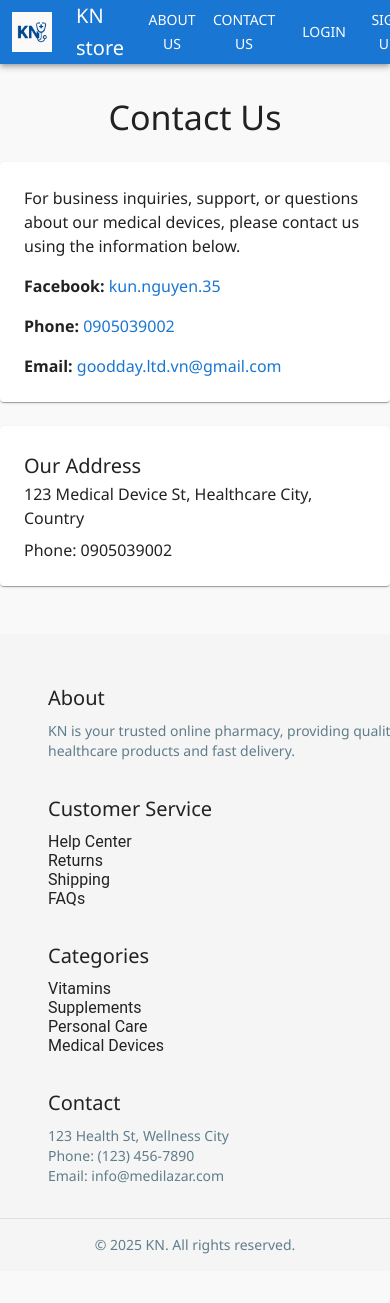
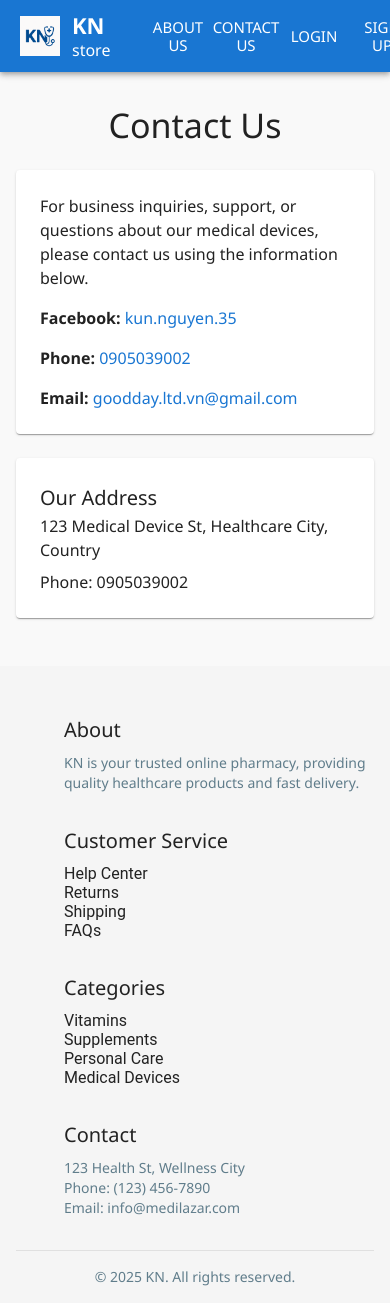
Before and after one commit to Hustlangloichoi/FinalProject-fe, a React (Create React App) app: page /contact in a window 390 px wide. Shown: the top 1303 px of the page. Before the commit the page ends 1271 px from the top, so only its background shows below. Built offline with nearby package versions, Linux system fonts and the light colour scheme.

Commit message:
adding responsive

```diff
--- a/src/components/CategorySection.js
+++ b/src/components/CategorySection.js
@@ -16,10 +16,29 @@ const CategoriesWrapper = styled.div`
   justify-content: center;
   gap: 30px;
   margin-top: 20px;
+  flex-wrap: wrap;
+
+  @media (max-width: 600px) {
+    gap: 12px;
+    justify-content: center;
+  }
 `;
 
 const CategoryItem = styled.div`
   text-align: center;
+  min-width: 140px;
+  flex: 1 1 180px;
+  max-width: 200px;
+
+  @media (max-width: 900px) {
+    flex: 1 1 45%;
+    max-width: 48%;
+  }
+
+  @media (max-width: 600px) {
+    flex: 1 1 100%;
+    max-width: 100%;
+  }
 `;
 
 const CategoryIcon = styled.div`
--- a/src/components/HeroSection.js
+++ b/src/components/HeroSection.js
@@ -34,10 +34,9 @@ const Content = styled.div`
   flex-direction: column;
   align-items: center;
   justify-content: flex-start;
-  height: 160px;
-  box-sizing: border-box;
-  overflow: auto;
-  word-break: break-word;
+  @media (max-width: 600px) {
+    padding: 16px 18px;
+  }
 `;
 
 const Title = styled.h1`
--- a/src/components/ProductFilter.js
+++ b/src/components/ProductFilter.js
@@ -20,8 +20,11 @@ export const FILTER_PRICE_OPTIONS = [
 ];
 
 const FilterWrapper = styled.div`
-  padding: 24px;
+  padding: 8px;
   width: 250px;
+  @media (max-width: 900px) {
+    width: 100%;
+  }
 `;
 const SectionTitle = styled.h6`
   font-weight: 600;
--- a/src/components/PromoBannerSection.js
+++ b/src/components/PromoBannerSection.js
@@ -5,6 +5,9 @@ const Section = styled.section`
   padding: 30px 0;
   background: #33acff;
   text-align: center;
+  @media (max-width: 600px) {
+    padding: 16px 0;
+  }
 `;
 
 const PromoBannerSection = () => (
--- a/src/components/TestimonialSection.js
+++ b/src/components/TestimonialSection.js
@@ -4,6 +4,10 @@ import React from "react";
 const Section = styled.section`
   padding: 30px 0;
   background: #33acff;
+  @media (max-width: 600px) {
+    padding-left: 8px;
+    padding-right: 8px;
+  }
 `;
 
 const Title = styled.h2`
@@ -15,6 +19,11 @@ const TestimonialsWrapper = styled.div`
   justify-content: center;
   gap: 30px;
   margin-top: 20px;
+  flex-wrap: wrap;
+  @media (max-width: 600px) {
+    gap: 12px;
+    justify-content: flex-start;
+  }
 `;
 
 const TestimonialCard = styled.div`
--- a/src/components/admin/AdminDashboardCard.js
+++ b/src/components/admin/AdminDashboardCard.js
@@ -19,6 +19,12 @@ const Card = styled.div`
   &:hover {
     box-shadow: 0 6px 24px rgba(0, 0, 0, 0.16);
   }
+  @media (max-width: 600px) {
+    min-width: 90vw;
+    width: 98vw;
+    height: auto;
+    padding: 16px;
+  }
 `;
 const Title = styled.h6`
   margin-bottom: 8px;
--- a/src/layouts/MainFooter.js
+++ b/src/layouts/MainFooter.js
@@ -3,7 +3,16 @@ import { Box, Grid, Typography, Link } from "@mui/material";
 
 function MainFooter() {
   return (
-    <Box component="footer" sx={{ background: "#f5f5f5", mt: 6, pt: 6, pb: 2 }}>
+    <Box
+      component="footer"
+      sx={{
+        background: "#f5f5f5",
+        mt: 6,
+        pt: 6,
+        pb: 2,
+        px: { xs: 2, sm: 0 },
+      }}
+    >
       <Grid
         container
         spacing={4}
--- a/src/layouts/MainHeader.js
+++ b/src/layouts/MainHeader.js
@@ -26,12 +26,12 @@ function MainHeader() {
   return (
     <Box>
       <AppBar position="static">
-        <Toolbar variant="dense">
+        <Toolbar variant="dense" sx={{ px: { xs: 1, sm: 2 }, minHeight: 60, py: 1.5 }}>
           <IconButton
             edge="start"
             color="inherit"
             aria-label="menu"
-            sx={{ mr: 2 }}
+            sx={{ mr: 1, p: 0.5, ml: { xs: 1, sm: 2 } }}
           >
             <Logo />
           </IconButton>
@@ -39,21 +39,41 @@ function MainHeader() {
             variant="h6"
             color="inherit"
             component="div"
-            sx={{ mr: 2 }}
+            sx={{
+              mr: 2,
+              fontWeight: 700,
+              fontSize: 22,
+              lineHeight: 1,
+              minWidth: 60,
+            }}
           >
-            KN store
+            KN
+            <br />
+            <span style={{ fontWeight: 400, fontSize: 16 }}>store</span>
           </Typography>
           <Box sx={{ flexGrow: 1 }} />
           <Button
             color="inherit"
-            sx={{ mr: 1 }}
+            sx={{
+              mr: 1,
+              px: 1,
+              minWidth: 60,
+              fontSize: 15,
+              lineHeight: 1.2,
+            }}
             onClick={() => navigate("/about")}
           >
             About Us
           </Button>
           <Button
             color="inherit"
-            sx={{ mr: 2 }}
+            sx={{
+              mr: 1,
+              px: 1,
+              minWidth: 60,
+              fontSize: 15,
+              lineHeight: 1.2,
+            }}
             onClick={() => navigate("/contact")}
           >
             Contact Us
@@ -63,7 +83,13 @@ function MainHeader() {
               {user?.role === "admin" && (
                 <Button
                   color="inherit"
-                  sx={{ mr: 2 }}
+                  sx={{
+                    mr: 1,
+                    px: 1,
+                    minWidth: 60,
+                    fontSize: 15,
+                    lineHeight: 1.2,
+                  }}
                   onClick={() => navigate("/admin")}
                 >
                   Admin Panel
@@ -72,22 +98,51 @@ function MainHeader() {
               {user?.role === "user" && (
                 <IconButton
                   color="inherit"
-                  sx={{ mr: 2 }}
+                  sx={{ mr: 1, p: 0.5 }}
                   onClick={() => navigate("/user")}
                 >
-                  <AccountCircleIcon />
+                  {" "}
+                  <AccountCircleIcon />{" "}
                 </IconButton>
               )}
-              <Button color="inherit" onClick={handleLogout}>
+              <Button
+                color="inherit"
+                sx={{
+                  px: 1,
+                  minWidth: 60,
+                  fontSize: 15,
+                  lineHeight: 1.2,
+                }}
+                onClick={handleLogout}
+              >
                 Logout
               </Button>
             </>
           ) : (
             <>
-              <Button color="inherit" onClick={() => setOpenLogin(true)}>
+              <Button
+                color="inherit"
+                sx={{
+                  mr: 1,
+                  px: 1,
+                  minWidth: 60,
+                  fontSize: 15,
+                  lineHeight: 1.2,
+                }}
+                onClick={() => setOpenLogin(true)}
+              >
                 Login
               </Button>
-              <Button color="inherit" onClick={() => setOpenSignup(true)}>
+              <Button
+                color="inherit"
+                sx={{
+                  px: 1,
+                  minWidth: 60,
+                  fontSize: 15,
+                  lineHeight: 1.2,
+                }}
+                onClick={() => setOpenSignup(true)}
+              >
                 Sign Up
               </Button>
             </>
--- a/src/pages/ContactPage.js
+++ b/src/pages/ContactPage.js
@@ -8,7 +8,7 @@ import {
 
 function ContactPage() {
   return (
-    <Box sx={{ maxWidth: 600, mx: "auto", mt: 4 }}>
+    <Box sx={{ maxWidth: 600, mx: "auto", mt: 4, px: { xs: 2, sm: 0 } }}>
       <Typography variant="h4" align="center" sx={{ mb: 3 }}>
         Contact Us
       </Typography>
--- a/src/pages/HomePage.js
+++ b/src/pages/HomePage.js
@@ -1,5 +1,15 @@
 import React, { useState, useEffect } from "react";
-import { Alert, Box, Container, Stack } from "@mui/material";
+import {
+  Alert,
+  Box,
+  Container,
+  Stack,
+  Button,
+  Dialog,
+  DialogTitle,
+  DialogContent,
+  useMediaQuery,
+} from "@mui/material";
 import ProductFilter, { SORT_BY_OPTIONS } from "../components/ProductFilter";
 import ProductSearch from "../components/ProductSearch";
 import ProductSort from "../components/ProductSort";
@@ -23,6 +33,9 @@ function HomePage() {
   const productsPerPage = 12;
   const [totalProducts, setTotalProducts] = useState(0);
   const [searchTrigger, setSearchTrigger] = useState(0); // NEW
+  const [openFilter, setOpenFilter] = useState(false);
+
+  const isMobile = useMediaQuery("(max-width:900px)");
 
   const defaultValues = {
     gender: [],
@@ -71,32 +84,80 @@ function HomePage() {
     };
     getProducts();
     // eslint-disable-next-line
-  }, [page, filters.searchQuery, searchTrigger, filters.category, filters.priceRange, filters.sortBy]);
+  }, [
+    page,
+    filters.searchQuery,
+    searchTrigger,
+    filters.category,
+    filters.priceRange,
+    filters.sortBy,
+  ]);
 
   return (
     <>
       <HeroSection />
-      <CategorySection onCategoryClick={(catName) => {
+      <CategorySection
+        onCategoryClick={(catName) => {
           methods.setValue("category", [catName]);
           setPage(1);
           setTimeout(() => {
-          const productSection = document.getElementById("product-list-section");
+            const productSection = document.getElementById(
+              "product-list-section"
+            );
             if (productSection) {
               productSection.scrollIntoView({ behavior: "smooth" });
             }
           }, 100);
-      }} />
+        }}
+      />
       <PromoBannerSection />
       <Container
-        sx={{ display: "flex", minHeight: "100vh", mt: 3 }}
+        sx={{
+          display: "flex",
+          minHeight: "100vh",
+          mt: 3,
+          flexDirection: { xs: "column", md: "row" },
+          gap: { xs: 2, md: 0 },
+        }}
         id="product-list-section"
       >
-        <Stack>
+        {/* MOBILE: Hiện nút filter, ẩn filter cố định */}
+        {isMobile ? (
+          <>
+            <Button
+              variant="contained"
+              sx={{ mb: 2, width: 160 }}
+              onClick={() => setOpenFilter(true)}
+            >
+              Filter
+            </Button>
+            <Dialog
+              open={openFilter}
+              onClose={() => setOpenFilter(false)}
+              fullWidth
+              maxWidth="xs"
+            >
+              <DialogTitle>Filter</DialogTitle>
+              <DialogContent>
+                <FormProvider methods={methods}>
+                  <ProductFilter resetFilter={reset} />
+                </FormProvider>
+              </DialogContent>
+            </Dialog>
+          </>
+        ) : (
+          <Stack
+            sx={{
+              minWidth: { xs: "100%", md: 250 },
+              maxWidth: { xs: "100%", md: 250 },
+            }}
+          >
             <FormProvider methods={methods}>
               <ProductFilter resetFilter={reset} />
             </FormProvider>
           </Stack>
-        <Stack sx={{ flexGrow: 1 }}>
+        )}
+        <Stack sx={{ flexGrow: 1, width: "100%" }}>
           <FormProvider methods={methods}>
             <Stack
               spacing={2}
@@ -108,22 +169,29 @@ function HomePage() {
               <ProductSearch
                 value={filters.searchQuery}
                 onChange={(e) => {
-                  setValue(
-                    "searchQuery",
-                    e.target.value,
-                    { shouldValidate: true, shouldDirty: true }
-                  );
+                  setValue("searchQuery", e.target.value, {
+                    shouldValidate: true,
+                    shouldDirty: true,
+                  });
                   setPage(1);
                 }}
                 onSearch={(query) => {
-                  setValue("searchQuery", query, { shouldValidate: true, shouldDirty: true });
+                  setValue("searchQuery", query, {
+                    shouldValidate: true,
+                    shouldDirty: true,
+                  });
                   setPage(1);
                   setSearchTrigger((t) => t + 1); // TRIGGER SEARCH
                 }}
               />
               <ProductSort
                 value={filters.sortBy}
-                onChange={(e) => setValue("sortBy", e.target.value, { shouldValidate: true, shouldDirty: true })}
+                onChange={(e) =>
+                  setValue("sortBy", e.target.value, {
+                    shouldValidate: true,
+                    shouldDirty: true,
+                  })
+                }
                 options={SORT_BY_OPTIONS}
               />
             </Stack>
```
Lines whose indentation alone changed are shown as unchanged.
